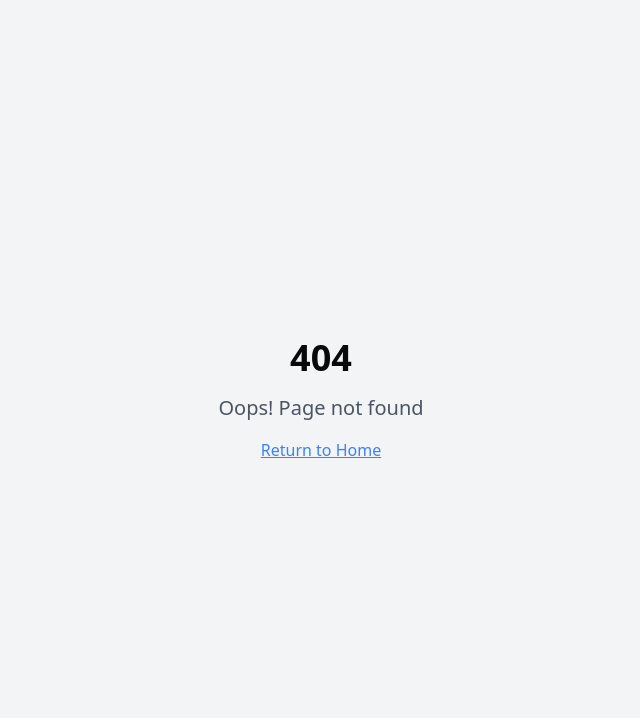
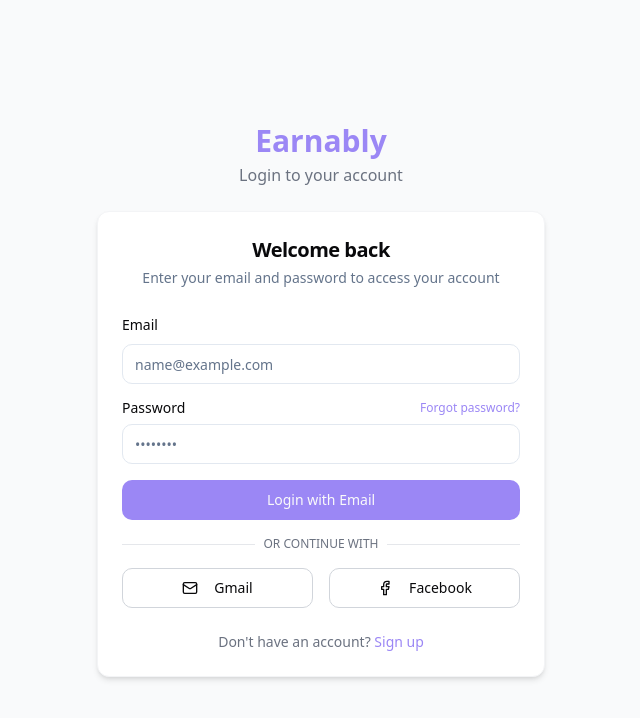
Before and after one commit to honesjones/Rewardly-Web, a React (Vite) app: page /login in a window 1280 px wide. Before the commit this address had no page. Shown: the top 718 px of the page, without its empty margins (319-959 px from the left). Built offline with nearby package versions, Linux system fonts and the light colour scheme.

Commit message:
feat: Add login page
Create a simple login page with Gmail and Facebook login options, based on the design of earnably.com.

```diff
--- a/src/App.tsx
+++ b/src/App.tsx
@@ -5,6 +5,7 @@ import { TooltipProvider } from "@/components/ui/tooltip";
 import { QueryClient, QueryClientProvider } from "@tanstack/react-query";
 import { BrowserRouter, Routes, Route, Navigate } from "react-router-dom";
 import Layout from "./pages/Layout";
+import LoginPage from "./pages/LoginPage";
 import OffersPage from "./pages/OffersPage";
 import ExplorePage from "./pages/ExplorePage";
 import SurveysPage from "./pages/SurveysPage";
@@ -22,6 +23,7 @@ const App = () => (
       <Sonner />
       <BrowserRouter>
         <Routes>
+          <Route path="/login" element={<LoginPage />} />
           <Route path="/" element={<Layout />}>
             <Route index element={<Navigate to="/offers" replace />} />
             <Route path="offers" element={<OffersPage />} />
--- /dev/null
+++ b/src/pages/LoginPage.tsx
@@ -0,0 +1,155 @@
+
+import React, { useState } from 'react';
+import { useNavigate } from 'react-router-dom';
+import { Button } from "@/components/ui/button";
+import { Input } from "@/components/ui/input";
+import { Label } from "@/components/ui/label";
+import { Card, CardContent, CardDescription, CardFooter, CardHeader, CardTitle } from "@/components/ui/card";
+import { Mail, Facebook } from 'lucide-react';
+import { useToast } from "@/hooks/use-toast";
+
+const LoginPage: React.FC = () => {
+  const [email, setEmail] = useState('');
+  const [password, setPassword] = useState('');
+  const [isLoading, setIsLoading] = useState(false);
+  const { toast } = useToast();
+  const navigate = useNavigate();
+
+  const handleEmailLogin = async (e: React.FormEvent) => {
+    e.preventDefault();
+
+    if (!email || !password) {
+      toast({
+        title: "Error",
+        description: "Please fill in all fields",
+        variant: "destructive",
+      });
+      return;
+    }
+
+    setIsLoading(true);
+
+    // Simulate login - in a real app, connect this to your auth system
+    setTimeout(() => {
+      setIsLoading(false);
+      toast({
+        title: "Success",
+        description: "You have been logged in successfully!",
+      });
+      navigate('/offers');
+    }, 1500);
+  };
+
+  const handleGmailLogin = () => {
+    toast({
+      title: "Gmail Login",
+      description: "Gmail login functionality would be integrated here",
+    });
+  };
+
+  const handleFacebookLogin = () => {
+    toast({
+      title: "Facebook Login",
+      description: "Facebook login functionality would be integrated here",
+    });
+  };
+
+  return (
+    <div className="min-h-screen bg-gray-50 flex items-center justify-center p-4">
+      <div className="max-w-md w-full">
+        {/* Logo */}
+        <div className="text-center mb-6">
+          <h1 className="text-3xl font-bold text-rewardly-primary">Earnably</h1>
+          <p className="text-gray-500 mt-1">Login to your account</p>
+        </div>
+
+        <Card className="border-gray-100 shadow-md">
+          <CardHeader className="space-y-1">
+            <CardTitle className="text-xl text-center">Welcome back</CardTitle>
+            <CardDescription className="text-center">
+              Enter your email and password to access your account
+            </CardDescription>
+          </CardHeader>
+          <CardContent className="space-y-4">
+            <form onSubmit={handleEmailLogin} className="space-y-4">
+              <div className="space-y-2">
+                <Label htmlFor="email">Email</Label>
+                <Input
+                  id="email"
+                  type="email"
+                  placeholder="name@example.com"
+                  value={email}
+                  onChange={(e) => setEmail(e.target.value)}
+                  disabled={isLoading}
+                />
+              </div>
+              <div className="space-y-2">
+                <div className="flex items-center justify-between">
+                  <Label htmlFor="password">Password</Label>
+                  <a href="#" className="text-xs text-rewardly-primary hover:underline">
+                    Forgot password?
+                  </a>
+                </div>
+                <Input
+                  id="password"
+                  type="password"
+                  placeholder="••••••••"
+                  value={password}
+                  onChange={(e) => setPassword(e.target.value)}
+                  disabled={isLoading}
+                />
+              </div>
+              <Button
+                type="submit"
+                className="w-full bg-rewardly-primary hover:bg-rewardly-secondary"
+                disabled={isLoading}
+              >
+                {isLoading ? "Logging in..." : "Login with Email"}
+              </Button>
+            </form>
+
+            <div className="relative">
+              <div className="absolute inset-0 flex items-center">
+                <div className="w-full border-t border-gray-200"></div>
+              </div>
+              <div className="relative flex justify-center text-xs uppercase">
+                <span className="bg-white px-2 text-gray-500">Or continue with</span>
+              </div>
+            </div>
+
+            <div className="grid grid-cols-2 gap-4">
+              <Button
+                variant="outline"
+                onClick={handleGmailLogin}
+                disabled={isLoading}
+                className="border-gray-300"
+              >
+                <Mail className="mr-2 h-4 w-4" />
+                Gmail
+              </Button>
+              <Button
+                variant="outline"
+                onClick={handleFacebookLogin}
+                disabled={isLoading}
+                className="border-gray-300"
+              >
+                <Facebook className="mr-2 h-4 w-4" />
+                Facebook
+              </Button>
+            </div>
+          </CardContent>
+          <CardFooter className="flex flex-col space-y-4">
+            <div className="text-center text-sm text-gray-500">
+              Don't have an account?{" "}
+              <a href="#" className="text-rewardly-primary hover:underline">
+                Sign up
+              </a>
+            </div>
+          </CardFooter>
+        </Card>
+      </div>
+    </div>
+  );
+};
+
+export default LoginPage;
```
